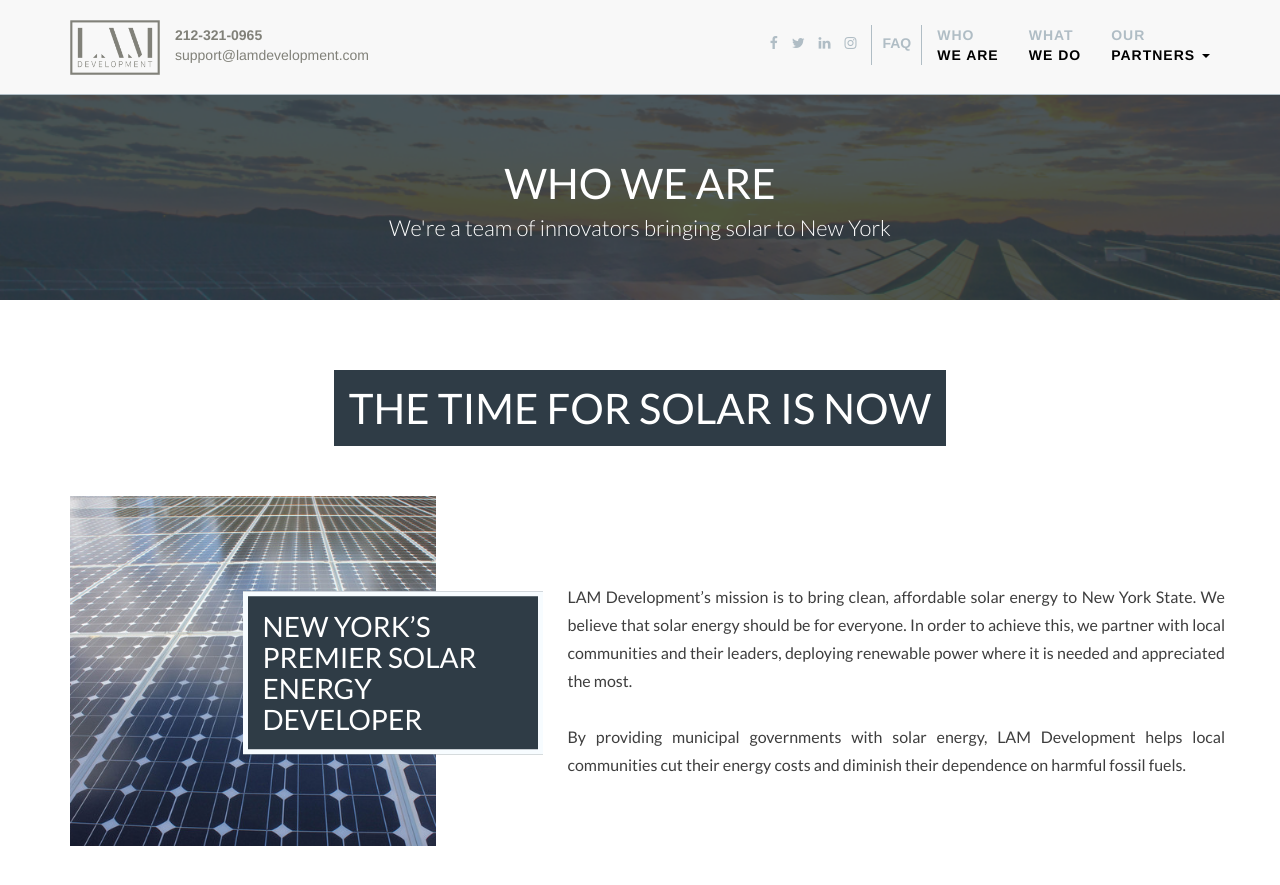
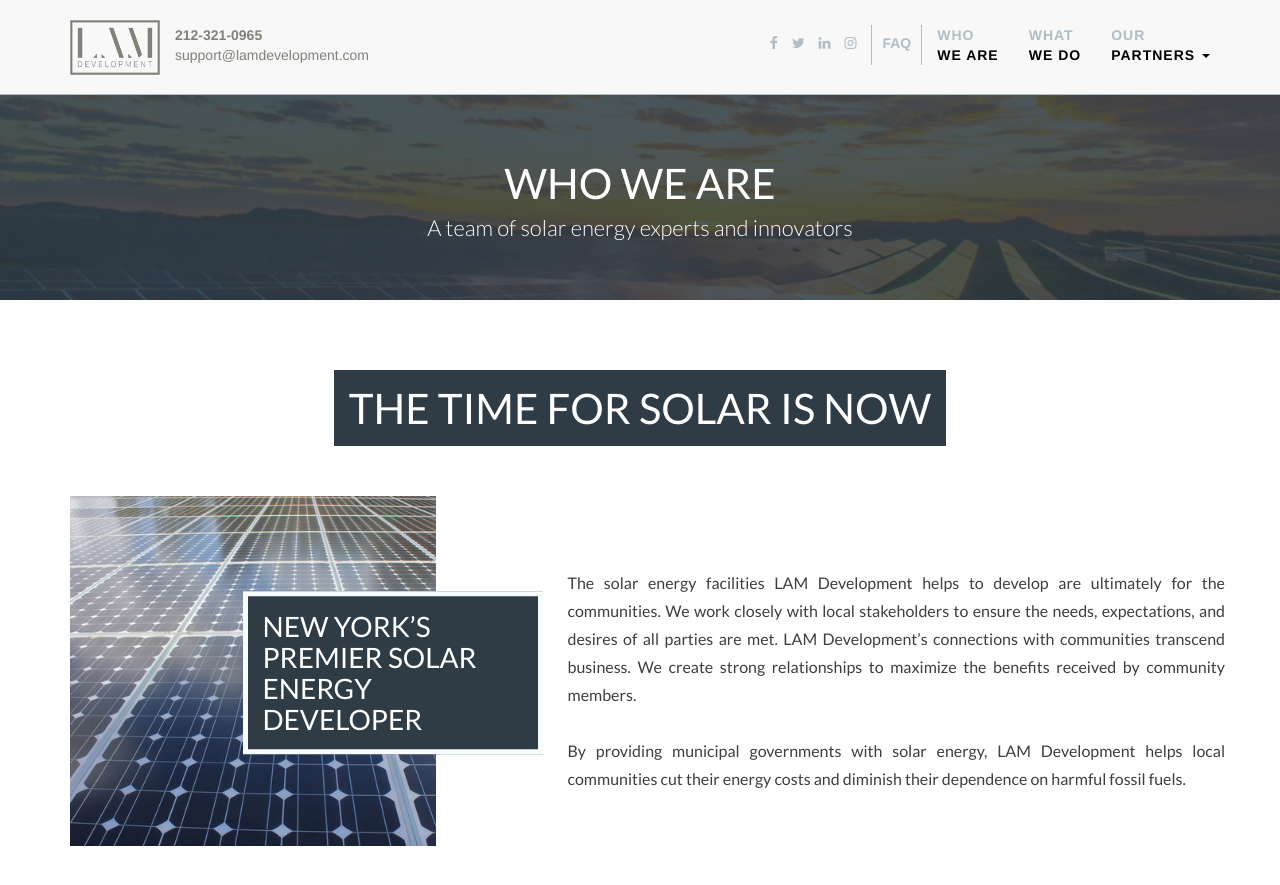
Before and after one commit to tstrand/lamdevelopment, a Jekyll site: the page built from story.markdown, in a window 1280 px wide and 900 px high. Shown: the top 885 px of the window. Built offline with Jekyll 4.4.1, drawn with Linux system fonts in a browser that asks for light colours; nearby versions of some CDN libraries.

Commit message:
Updated Story

```diff
--- a/story.markdown
+++ b/story.markdown
@@ -3,17 +3,17 @@
 date: 2016-08-18 01:29:00 Z
 permalink: "/who-we-are"
 position: 0
-layout: story
 header-text: Who We Are
-subheader-text: We're a team of innovators bringing solar to New York
+subheader-text: A team of solar energy experts and innovators
 section1-title: The time for solar is now
 subsection1-title: New York’s Premier Solar Energy Developer
-subsection1-body: LAM Development’s mission is to bring clean, affordable solar energy
-  to New York State. We believe that solar energy should be for everyone. In order
-  to achieve this, we partner with local communities and their leaders, deploying
-  renewable power where it is needed and appreciated the most.<br/><br/>By providing
-  municipal governments with solar energy, LAM Development helps local communities
-  cut their energy costs and diminish their dependence on harmful fossil fuels.
+subsection1-body: The solar energy facilities LAM Development helps to develop are
+  ultimately for the communities. We work closely with local stakeholders to ensure
+  the needs, expectations, and desires of all parties are met. LAM Development’s connections
+  with communities transcend business. We create strong relationships to maximize
+  the benefits received by community members.<br/><br/>By providing municipal governments
+  with solar energy, LAM Development helps local communities cut their energy costs
+  and diminish their dependence on harmful fossil fuels.
 subsection2-title: Meaningful Partnerships are Our Top Priority
 subsection2-body: The solar energy facilities LAM Development helps construct are
   ultimately for local communities. We work closely with local stakeholders to ensure
```
Also changed, not shown: other parts of story.markdown (+1 -0 lines).
